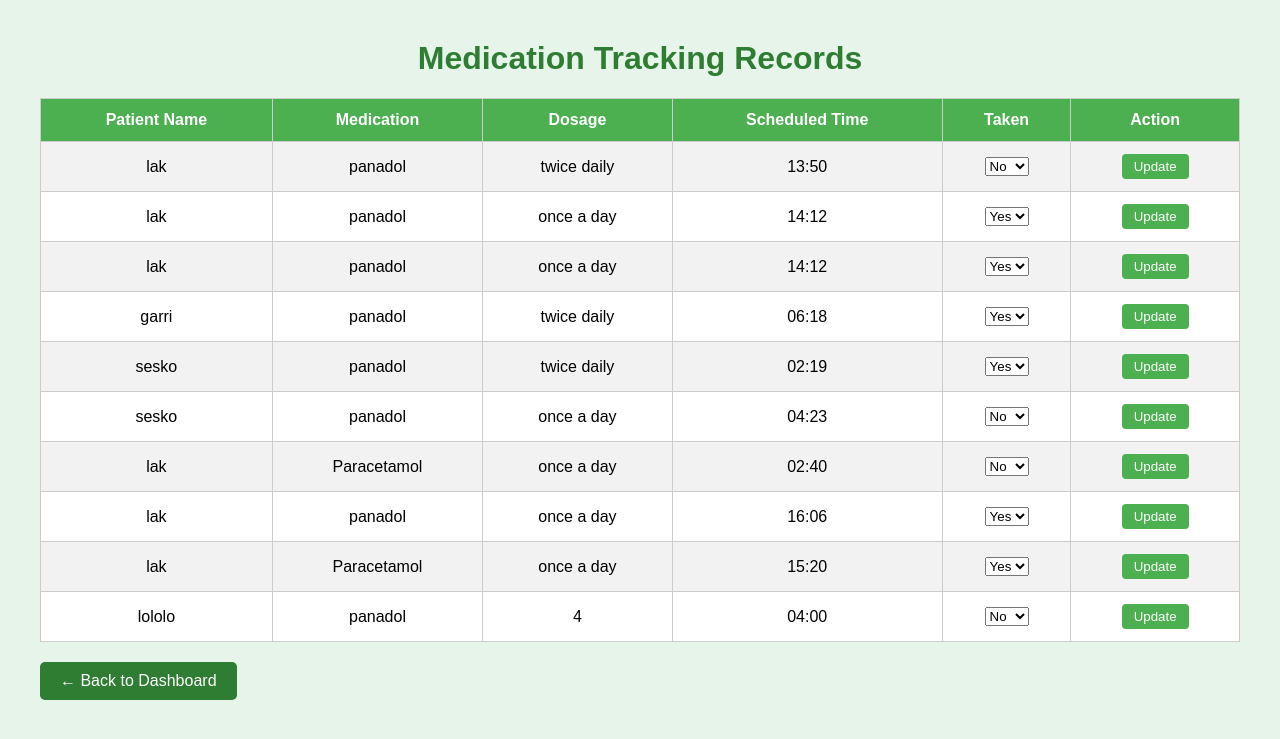
After one commit to hcn2023/Mediguard-final, a Flask app: page /view_tracking in a window 1280 px wide. The commit adds this page. Shown: the top 739 px of the page. Run offline with Flask 3, Linux system fonts and the light colour scheme; data comes from the database, SQL or seed files in the repository; both versions use the stored data as it was after the commit.

Commit message:
Add medication tracking update and new tracking views

```diff
--- a/app.py
+++ b/app.py
@@ -10,6 +10,19 @@ app.secret_key = 'your_secret_key'  # Needed for flash messages
 def init_db():
     conn = sqlite3.connect('database.db')
     c = conn.cursor()
+
+    # Table for registered users
+    c.execute('''
+        CREATE TABLE IF NOT EXISTS users (
+            id INTEGER PRIMARY KEY AUTOINCREMENT,
+            fullname TEXT NOT NULL,
+            username TEXT NOT NULL,
+            email TEXT NOT NULL,
+            password TEXT NOT NULL
+        )
+    ''')
+
+    # Table for patients
     c.execute('''
         CREATE TABLE IF NOT EXISTS patients (
             id INTEGER PRIMARY KEY AUTOINCREMENT,
@@ -20,17 +33,24 @@ def init_db():
             dosage TEXT
         )
     ''')
+
+    # Table for medication tracking
     c.execute('''
-        CREATE TABLE IF NOT EXISTS users (
+        CREATE TABLE IF NOT EXISTS medication_tracking (
             id INTEGER PRIMARY KEY AUTOINCREMENT,
-            fullname TEXT NOT NULL,
-            username TEXT NOT NULL,
-            email TEXT NOT NULL,
-            password TEXT NOT NULL
+            patient_name TEXT NOT NULL,
+            medication TEXT NOT NULL,
+            dosage TEXT NOT NULL,
+            scheduled_time TEXT NOT NULL,
+            taken TEXT DEFAULT 'No'
         )
     ''')
+
     conn.commit()
     conn.close()
+
+
+
 
 # --- Landing Page ---
 @app.route('/')
@@ -86,6 +106,29 @@ def dashboard():
     username = request.args.get('username')
     return render_template('dashboard.html', username=username)
 
+@app.route('/add_tracking', methods=['GET', 'POST'])
+def add_tracking():
+    if request.method == 'POST':
+        patient_name = request.form['patient_name']
+        medication = request.form['medication']
+        dosage = request.form['dosage']
+        scheduled_time = request.form['scheduled_time']
+
+        conn = sqlite3.connect('database.db')
+        c = conn.cursor()
+        c.execute("INSERT INTO medication_tracking (patient_name, medication, dosage, scheduled_time) VALUES (?, ?, ?, ?)",
+                  (patient_name, medication, dosage, scheduled_time))
+        conn.commit()
+        conn.close()
+
+        flash('Medication tracking added successfully!')
+        return redirect('/add_tracking')
+
+
+
+    return render_template('add_tracking.html')
+
+
 # --- Add Patient ---
 @app.route('/add_patient', methods=['GET', 'POST'])
 def add_patient():
@@ -122,6 +165,31 @@ def view_patient():
     conn.close()
     return render_template('view_patient.html', patients=patients)
 
+@app.route('/view_tracking')
+def view_tracking():
+    conn = sqlite3.connect('database.db')
+    c = conn.cursor()
+    c.execute("SELECT * FROM medication_tracking")
+    tracking = c.fetchall()
+    conn.close()
+    return render_template('view_tracking.html', tracking=tracking)
+
+@app.route('/update_taken/<int:id>', methods=['POST'])
+def update_taken(id):
+    new_status = request.form['taken']
+    conn = sqlite3.connect('database.db')
+    c = conn.cursor()
+    c.execute('UPDATE medication_tracking SET taken = ? WHERE id = ?', (new_status, id))
+    conn.commit()
+    conn.close()
+    flash("✅ Medication status updated successfully!")
+    return redirect(url_for('view_tracking'))
+
+
+
+
+
+
 
 # --- Logout ---
 @app.route('/logout')
@@ -129,6 +197,9 @@ def logout():
     flash('You have been logged out.')
     return redirect('/login')
 
+
+
+
 # --- Main Entry Point ---
 if __name__ == '__main__':
     init_db()
--- /dev/null
+++ b/templates/view_tracking.html
@@ -0,0 +1,113 @@
+<!DOCTYPE html>
+<html lang="en">
+<head>
+    <meta charset="UTF-8">
+    <title>Medication Tracking Records</title>
+    <style>
+        body {
+            font-family: Arial, sans-serif;
+            background-color: #e6f4ea;
+            margin: 40px;
+        }
+        h1 {
+            text-align: center;
+            color: #2e7d32;
+        }
+        table {
+            width: 100%;
+            border-collapse: collapse;
+            background-color: #ffffff;
+        }
+        th, td {
+            border: 1px solid #ccc;
+            padding: 12px;
+            text-align: center;
+        }
+        th {
+            background-color: #4CAF50;
+            color: white;
+        }
+        tr:nth-child(even) {
+            background-color: #f2f2f2;
+        }
+        button {
+            background-color: #4CAF50;
+            color: white;
+            padding: 5px 12px;
+            border: none;
+            cursor: pointer;
+            border-radius: 4px;
+        }
+        button:hover {
+            background-color: #45a049;
+        }
+        .back-btn {
+            margin-top: 20px;
+            display: inline-block;
+            background-color: #2e7d32;
+            padding: 10px 20px;
+            color: white;
+            text-decoration: none;
+            border-radius: 5px;
+        }
+    </style>
+</head>
+<body>
+
+<h1>Medication Tracking Records</h1>
+
+<table>
+    {% with messages = get_flashed_messages() %}
+  {% if messages %}
+    <ul style="color: green;">
+      {% for message in messages %}
+        <li>{{ message }}</li>
+      {% endfor %}
+    </ul>
+  {% endif %}
+{% endwith %}
+
+    <tr>
+        <th>Patient Name</th>
+        <th>Medication</th>
+        <th>Dosage</th>
+        <th>Scheduled Time</th>
+        <th>Taken</th>
+        <th>Action</th>
+    </tr>
+
+    {% for record in tracking %}
+    <tr>
+        <td>{{ record[1] }}</td>
+        <td>{{ record[2] }}</td>
+        <td>{{ record[3] }}</td>
+        <td>{{ record[4] }}</td>
+        <form action="/update_taken/{{ record[0] }}" method="POST">
+            <td>
+                <select name="taken">
+                    <option value="Yes" {% if record[5] == 'Yes' %}selected{% endif %}>Yes</option>
+                    <option value="No" {% if record[5] == 'No' %}selected{% endif %}>No</option>
+                </select>
+            </td>
+            <td>
+                <button type="submit">Update</button>
+            </td>
+        </form>
+    </tr>
+    {% endfor %}
+
+    <script>
+  setTimeout(function(){
+    let msg = document.querySelector('ul');
+    if (msg) {
+      msg.style.display = 'none';
+    }
+  }, 3000);
+</script>
+
+</table>
+
+<a class="back-btn" href="/dashboard">← Back to Dashboard</a>
+
+</body>
+</html>
```
Also changed, not shown: templates/add_tracking.html (added, +98 -0 lines), templates/dashboard.html (+7 -3 lines), database.db.
